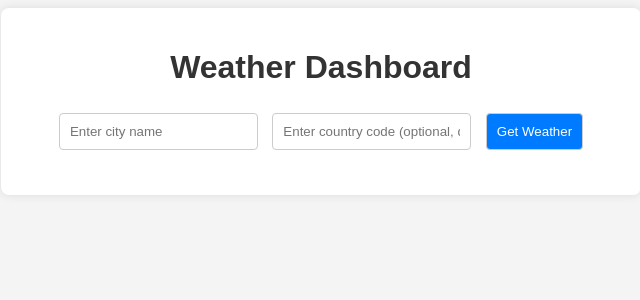
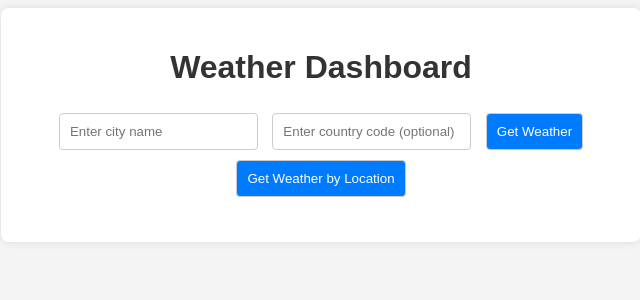
Before and after one commit to magnus-lower/weather-dashboard, a Flask app: page / in a window 1280 px wide. Shown: the top 300 px of the page, without its empty margins (319-959 px from the left). Run offline with Flask 3, Linux system fonts and the light colour scheme.

Commit message:
Implemented weather dashboard with city and location-based weather retrieval and improved error handling

```diff
--- a/app.py
+++ b/app.py
@@ -1,10 +1,6 @@
 from flask import Flask, render_template, request, jsonify
 import requests
-from dotenv import load_dotenv
 import os
-
-# Load environment variables from .env file
-load_dotenv()
 
 app = Flask(__name__)
 API_KEY = os.getenv('API_KEY')
@@ -18,21 +14,31 @@ def home():
 def get_weather():
     city = request.args.get('city')
     country = request.args.get('country', 'NO')
-    if city:
-        response = requests.get(f'{BASE_URL}weather?q={city},{country}&appid={API_KEY}')
-        data = response.json()
-        return jsonify(data)
-    return jsonify({'error': 'City parameter is required'}), 400
+    if not city:
+        return jsonify({'error': 'City parameter is required'}), 400
 
-@app.route('/forecast', methods=['GET'])
-def get_forecast():
+    response = requests.get(f'{BASE_URL}weather?q={city},{country}&appid={API_KEY}')
+    data = response.json()
+
+    if data.get('cod') != 200:
+        return jsonify({'error': data.get('message', 'Error fetching weather data')}), 400
+
+    return jsonify(data)
+
+@app.route('/weather_by_coords', methods=['GET'])
+def get_weather_by_coords():
     lat = request.args.get('lat')
     lon = request.args.get('lon')
-    if lat and lon:
-        response = requests.get(f'{BASE_URL}onecall?lat={lat}&lon={lon}&exclude=current,minutely,hourly,alerts&appid={API_KEY}')
-        data = response.json()
-        return jsonify(data)
-    return jsonify({'error': 'Latitude and Longitude parameters are required'}), 400
+    if not lat or not lon:
+        return jsonify({'error': 'Latitude and Longitude parameters are required'}), 400
+
+    response = requests.get(f'{BASE_URL}weather?lat={lat}&lon={lon}&appid={API_KEY}')
+    data = response.json()
+
+    if data.get('cod') != 200:
+        return jsonify({'error': data.get('message', 'Error fetching weather data')}), 400
+
+    return jsonify(data)
 
 if __name__ == '__main__':
     app.run(debug=True)
--- a/static/script.js
+++ b/static/script.js
@@ -1,35 +1,73 @@
-function fetchForecast(lat, lon) {
-    fetch(`/forecast?lat=${lat}&lon=${lon}`)
+document.getElementById('loading').style.display = 'none';
+
+function fetchWeather() {
+    const city = document.getElementById('cityInput').value.trim();
+    const country = document.getElementById('countryInput').value.trim() || 'NO';
+
+    if (!city) {
+        alert('Please enter a city name.');
+        return;
+    }
+
+    document.getElementById('loading').style.display = 'block';
+    fetch(`/weather?city=${city}&country=${country}`)
         .then(response => response.json())
         .then(data => {
+            document.getElementById('loading').style.display = 'none';
             if (data.error) {
                 alert(data.error);
-            } else {
-                let forecastHtml = '<h3>7-day Forecast</h3><ul>';
-                data.daily.forEach(day => {
-                    forecastHtml += `<li>${new Date(day.dt * 1000).toDateString()}: ${Math.round(day.temp.day - 273.15)}°C, ${day.weather[0].description}</li>`;
-                });
-                forecastHtml += '</ul>';
-                document.getElementById('forecastData').innerHTML = forecastHtml;
+                document.getElementById('weatherData').innerHTML = ''; // Clear previous data
+                return;
             }
+            displayWeather(data);
+        })
+        .catch(error => {
+            document.getElementById('loading').style.display = 'none';
+            console.error('Error fetching weather data:', error);
+            alert('There was an error fetching the weather data. Please try again later.');
+            document.getElementById('weatherData').innerHTML = ''; // Clear previous data
         });
 }
 
-function fetchWeather() {
-    const city = document.getElementById('cityInput').value;
-    const country = document.getElementById('countryInput').value || 'NO';
-    fetch(`/weather?city=${city}&country=${country}`)
+function fetchWeatherByLocation() {
+    if (navigator.geolocation) {
+        navigator.geolocation.getCurrentPosition(position => {
+            const { latitude, longitude } = position.coords;
+            document.getElementById('loading').style.display = 'block';
+            fetch(`/weather_by_coords?lat=${latitude}&lon=${longitude}`)
                 .then(response => response.json())
                 .then(data => {
+                    document.getElementById('loading').style.display = 'none';
                     if (data.error) {
                         alert(data.error);
+                        document.getElementById('weatherData').innerHTML = ''; // Clear previous data
+                        return;
+                    }
+                    displayWeather(data);
+                })
+                .catch(error => {
+                    document.getElementById('loading').style.display = 'none';
+                    console.error('Error fetching weather data by coordinates:', error);
+                    alert('There was an error fetching the weather data. Please try again later.');
+                    document.getElementById('weatherData').innerHTML = ''; // Clear previous data
+                });
+        }, error => {
+            alert('Geolocation is not supported by this browser.');
+        });
     } else {
+        alert('Geolocation is not supported by this browser.');
+    }
+}
+
+function displayWeather(data) {
+    const tempC = Math.round(data.main.temp - 273.15);
+    const iconCode = data.weather[0].icon;
+    const iconUrl = `http://openweathermap.org/img/wn/${iconCode}@2x.png`;
+
     document.getElementById('weatherData').innerHTML = `
         <h2>${data.name}</h2>
-                    <p>Temperature: ${Math.round(data.main.temp - 273.15)}°C</p>
+        <p>Temperature: ${tempC}°C</p>
         <p>Weather: ${data.weather[0].description}</p>
+        <img src="${iconUrl}" alt="Weather icon">
     `;
-                fetchForecast(data.coord.lat, data.coord.lon);
 }
-        });
-}
--- a/static/styles.css
+++ b/static/styles.css
@@ -31,7 +31,14 @@ button:hover {
     background-color: #0056b3;
 }
 
-#weatherData, #forecastData {
+#loading {
+    display: none;
+    margin-top: 20px;
+    font-size: 18px;
+    color: #007bff;
+}
+
+#weatherData {
     margin-top: 20px;
     text-align: left;
 }
--- a/templates/index.html
+++ b/templates/index.html
@@ -10,10 +10,11 @@
     <div class="container">
         <h1>Weather Dashboard</h1>
         <input type="text" id="cityInput" placeholder="Enter city name">
-        <input type="text" id="countryInput" placeholder="Enter country code (optional, default is NO)">
+        <input type="text" id="countryInput" placeholder="Enter country code (optional)">
         <button onclick="fetchWeather()">Get Weather</button>
+        <button onclick="fetchWeatherByLocation()">Get Weather by Location</button>
+        <div id="loading">Loading...</div>
         <div id="weatherData"></div>
-        <div id="forecastData"></div>
     </div>
     <script src="{{ url_for('static', filename='script.js') }}"></script>
 </body>
```
Lines whose indentation alone changed are shown as unchanged.
